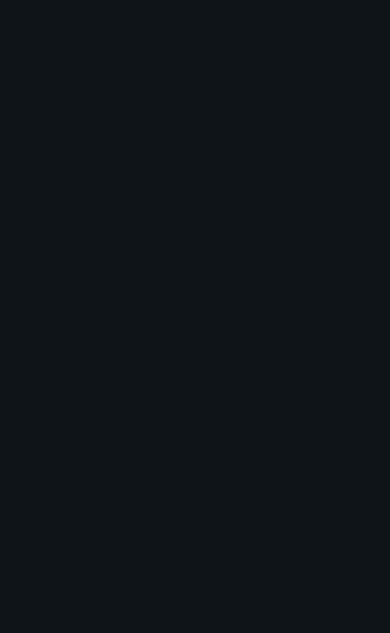
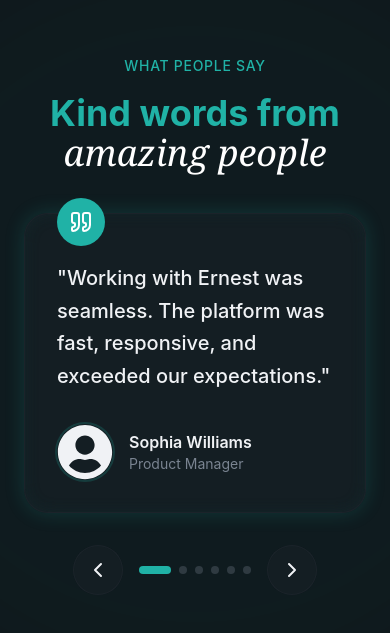
Before and after one commit to amazinng-blib/dev-portfolio, a React (Vite) app: page / in a window 390 px wide. Shown: the part 8997-9630 px from the top of the page. Before the commit the page ends 8922 px from the top, so only its background shows below. Built offline with nearby package versions, Linux system fonts and the light colour scheme.

Commit message:
feat:add testimonials section

```diff
--- a/src/index.css
+++ b/src/index.css
@@ -26,6 +26,9 @@
 @layer base {
   html {
     scroll-behavior: smooth;
+  }
+  button {
+    cursor: pointer;
   }
 
   body {
--- a/src/sections/Testimonials.jsx
+++ b/src/sections/Testimonials.jsx
@@ -1,3 +1,146 @@
+import {
+  User,
+  Briefcase,
+  Code,
+  Star,
+  Quote,
+  ChevronLeft,
+  ChevronRight,
+} from 'lucide-react';
+import { useState } from 'react';
+import { FaUserCircle, FaGithub, FaRegSmile } from 'react-icons/fa';
+
+const testimonials = [
+  {
+    quote:
+      'Working with Ernest was seamless. The platform was fast, responsive, and exceeded our expectations.',
+    author: 'Sophia Williams',
+    role: 'Product Manager',
+    avatar: FaUserCircle,
+  },
+  {
+    quote:
+      'The attention to detail and clean code structure made the entire project easy to scale and maintain.',
+    author: 'Daniel Brooks',
+    role: 'Software Engineer',
+    avatar: Code,
+  },
+  {
+    quote:
+      "Our team's productivity improved significantly after integrating the custom dashboard solution.",
+    author: 'Amara Okafor',
+    role: 'Operations Lead',
+    avatar: Briefcase,
+  },
+  {
+    quote:
+      'Excellent communication and professional delivery from start to finish. Highly recommended.',
+    author: 'Michael Chen',
+    role: 'Startup Founder',
+    avatar: FaGithub,
+  },
+  {
+    quote:
+      'The UI/UX quality was outstanding. Every interaction felt polished and intuitive.',
+    author: 'Isabella Martinez',
+    role: 'UI/UX Designer',
+    avatar: Star,
+  },
+  {
+    quote:
+      'Reliable, creative, and highly skilled developer. Delivered beyond the agreed requirements.',
+    author: 'David Johnson',
+    role: 'Tech Consultant',
+    avatar: FaRegSmile,
+  },
+];
+
 export const Testimonials = () => {
-  return <section></section>;
+  const [activeIndex, setActiveIndex] = useState(0);
+  const FirstAvatar = testimonials[activeIndex].avatar;
+
+  const next = () => {
+    setActiveIndex((prev) => (prev + 1) % testimonials.length);
+  };
+
+  const previous = () => {
+    setActiveIndex(
+      (prev) => (prev - 1 + testimonials.length) % testimonials.length,
+    );
+  };
+  return (
+    <section id="testimonials" className="py-32 relative overflow-hidden  ">
+      <div
+        className="absolute top-1/2 left-1/2 w-200  h-200 bg-primary/5 rounded-full blur-3xl -translate-x-1/2  -translate-y-1/2
+       "
+      />
+
+      <div className="relative container px-6 mx-auto z-10">
+        {/* section header */}
+        <div className="text-center max-w-3xl mx-auto mb-10">
+          <span className="text-secondary-foreground text-sm font-medium tracking-wider uppercase animate-fade-in">
+            {' '}
+            What people Say
+          </span>
+          <h2 className="text-4xl md:text-5xl font-bold mt-4 mb-6 animate-fade-in animation-delay-100 text-secondary-foreground">
+            Kind words from {''}
+            <span className="font-serif italic font-normal text-white">
+              amazing people
+            </span>
+          </h2>
+        </div>
+        {/* testimonials carosel */}
+        <div className="max-w-4xl mx-auto ">
+          <div className="relative">
+            {/* main testimonial */}
+            <div className="glass p-8 rounded-3xl md:p-12 glow-border animate-fade-in animation-delay-200 ">
+              <div className="absolute -top-4 left-8 w-12 h-12 rounded-full bg-primary flex items-center justify-center ">
+                <Quote className="w-6 h-6 text-primary-foreground" />
+              </div>
+              {/* for adding quote use blockquote tag */}
+              <blockquote className="text-xl md:text-2xl font-medium leading-relaxed mb-8 pt-4">
+                "{testimonials[activeIndex].quote}"
+              </blockquote>
+              <div className="flex items-center gap-4">
+                {/* <img src={testimonials[0].avatar} /> */}
+                <FirstAvatar className="w-14 h-14 rounded-full object-cover ring-2 ring-primary/20" />
+                <div>
+                  <div className="font-semibold">
+                    {testimonials[activeIndex].author}
+                  </div>
+                  <div className="text-sm text-muted-foreground">
+                    {testimonials[activeIndex].role}
+                  </div>
+                </div>
+              </div>
+            </div>
+            {/* testimonials navigation */}
+            <div className="flex items-center justify-center gap-4 mt-8">
+              <button
+                className="p-3 rounded-full glass hover:bg-primary/10 hover:text-primary transition-all"
+                onClick={previous}
+              >
+                <ChevronLeft className="w-6 h-6" />
+              </button>
+              <div className="flex gap-2">
+                {testimonials.map((_, i) => (
+                  <button
+                    onClick={() => setActiveIndex(i)}
+                    className={`w-2 h-2 rounded-full transition-all duration-300 ${i === activeIndex ? 'w-8 bg-primary' : 'bg-muted-foreground/30 hover:bg-muted-foreground/50'}`}
+                  />
+                ))}
+              </div>
+
+              <button
+                className="p-3 rounded-full glass hover:bg-primary/10 hover:text-primary transition-all"
+                onClick={next}
+              >
+                <ChevronRight />
+              </button>
+            </div>
+          </div>
+        </div>
+      </div>
+    </section>
+  );
 };
```
